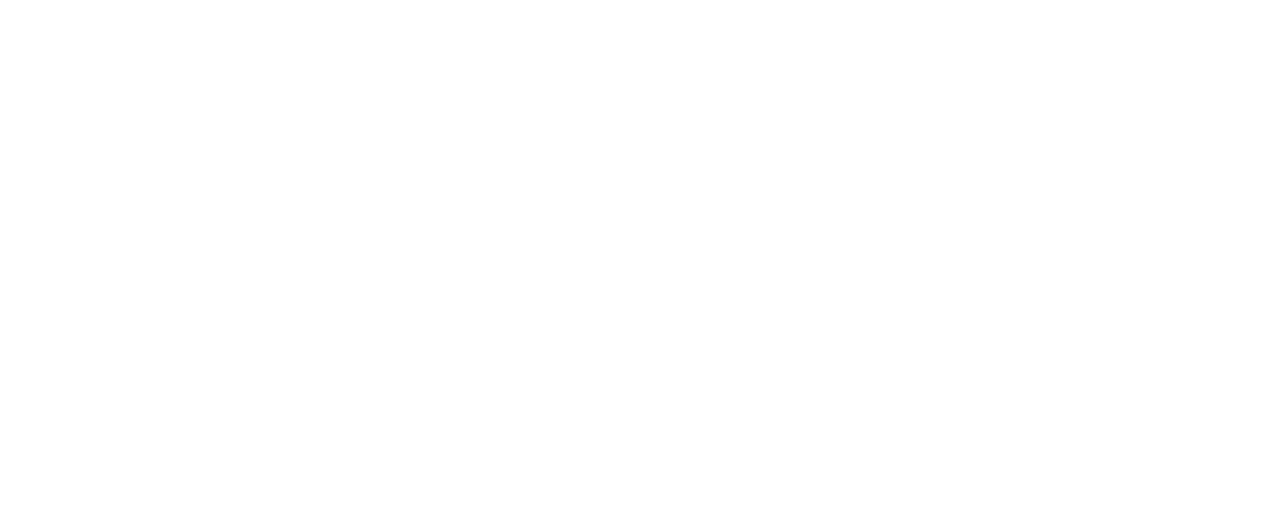
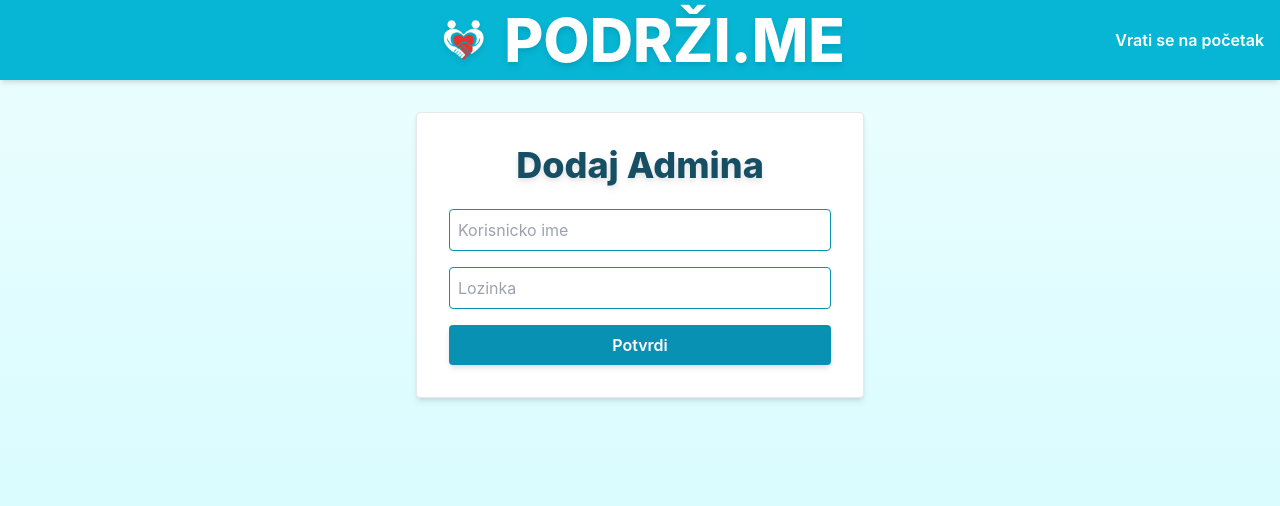
Before and after one commit to bratpeki/podrzi.me, a React app in the folder React/: page /admin/AddAdmin in a window 1280 px wide. Before the commit this address had no page. Shown: the top 506 px of the page. Built offline with nearby package versions, Linux system fonts and the light colour scheme.

Commit message:
pravljenje novih admina

```diff
--- a/React/src/App.js
+++ b/React/src/App.js
@@ -18,6 +18,7 @@ import ReviewPage from './pages/ReviewPage';
 import ViewProfilePage from "./pages/ViewProfilePage";
 import ForgotPasswordPage from "./pages/ForgotPasswordPage";
 import GuidePage from "./pages/GuidePage.js";
+import CategoryActionsView from "./pages/CategoryActionsView";
 
 import AdminLoginPage from "./pages/admin/AdminLoginPage";
 import AdminHomePage from "./pages/admin/AdminHomePage";
@@ -26,8 +27,7 @@ import AdminViewActions from "./pages/admin/AdminViewActions";
 import AdminViewRefunds from "./pages/admin/AdminViewRefundsPage";
 import AdminViewReports from "./pages/admin/AdminViewReports";
 import AdminViewReviews from "./pages/admin/AdminViewReviews";
-
-import CategoryActionsView from "./pages/CategoryActionsView";
+import AddAdmin from "./pages/admin/AddAdmin";
 
 import { AuthStateContext, useAuth } from "./components/UseAuthState";
 
@@ -85,6 +85,7 @@ function App() {
             <Route path="/admin/viewRefunds" element={<AdminViewRefunds />} />
             <Route path="/admin/viewReports" element={<AdminViewReports />} />
             <Route path="/admin/viewReviews" element={<AdminViewReviews />} />
+            <Route path="/admin/AddAdmin" element={<AddAdmin />} />
 
           </Routes>
         </Router>
--- /dev/null
+++ b/React/src/pages/admin/AddAdmin.js
@@ -0,0 +1,88 @@
+import React, { useContext, useState } from "react";
+import { useNavigate, Link } from "react-router-dom";
+import { AuthStateContext } from "../../components/UseAuthState";
+import { apiRequest } from "../../utility/FetchAPI";
+import AdminHeader from "./AdminHeader";
+
+function AddAdmin() {
+  const navigate = useNavigate();
+
+  const [username, setUsername] = useState("");
+  const [password, setPassword] = useState("");
+  const [responseMessage, setResponseMessage] = useState("");
+
+  const { authState } = useContext(AuthStateContext);
+
+  const handleRegister = async () => {
+    try {
+      const response = await apiRequest(
+        "admins/addadmin",
+        "POST",
+        authState.adminToken,
+        {
+          username: username,
+          password: password,
+        }
+      );
+
+      const text = await response;
+      if (text == "success") {
+        navigate("/admin/home");
+      } else if (text == "usernameError") {
+        setResponseMessage(
+          "Korisnicko ime je vec zauzeto! Molimo Vas unesite drugo korisnicko ime!"
+        );
+      } else if (text == "displayNameError") {
+        setResponseMessage(
+          "Prikazno ime je vec zauzeto! Molimo Vas unesite drugo prikazno ime!"
+        );
+      }
+    } catch (error) {
+      setResponseMessage("Registracija neuspjesna!");
+      console.error(error);
+    }
+  };
+
+  return (
+    <div className="min-h-screen bg-gray-50 flex flex-col items-center justify-start pt-10 gradient-style">
+      <AdminHeader></AdminHeader>
+      <h1 className="text-4xl font-bold text-cyan-600 mb-8">PODRZI.ME</h1>
+
+      <div className="w-full max-w-md bg-white p-8 shadow-md rounded border">
+        <h2 className="text-4xl font-extrabold mb-6 text-style">
+          <center>Dodaj Admina</center>
+        </h2>
+
+        <input
+          type="text"
+          placeholder="Korisnicko ime"
+          className="w-full mb-4 p-2 border border-cyan-600 rounded"
+          value={username}
+          onChange={(e) => setUsername(e.target.value)}
+          required
+        />
+
+        <input
+          type="password"
+          placeholder="Lozinka"
+          className="w-full mb-4 p-2 border border-cyan-600 rounded"
+          value={password}
+          onChange={(e) => setPassword(e.target.value)}
+          required
+        />
+
+        <button onClick={handleRegister} className="w-full  py-2 button-style">
+          Potvrdi
+        </button>
+
+        {responseMessage && (
+          <p className="text-center text-sm text-red-600 mb-2">
+            {responseMessage}
+          </p>
+        )}
+      </div>
+    </div>
+  );
+}
+
+export default AddAdmin;
--- a/React/src/pages/admin/AdminHomePage.js
+++ b/React/src/pages/admin/AdminHomePage.js
@@ -1,21 +1,40 @@
-
 import NavigationBar from "../../components/NavigationHeader";
-import { useNavigate } from "react-router-dom";
-import { Link } from "react-router-dom";
+import { useNavigate, Link } from "react-router-dom";
 import AdminHeader from "./AdminHeader";
 import { apiRequest } from "../../utility/FetchAPI";
 import Swal from "sweetalert2";
 import withReactContent from "sweetalert2-react-content";
 import { AuthStateContext } from "../../components/UseAuthState.js";
-import { useContext, useState } from "react";
+import { useContext, useState, useEffect } from "react";
 
 function AdminHomePage() {
-
   const navigate = useNavigate();
   const sweetAlert = withReactContent(Swal);
   const { authState } = useContext(AuthStateContext);
+  const [isOwner, setIsOwner] = useState(null);
 
+  useEffect(() => {
+    if (!authState.initialized) return;
+    const checkOwnership = async () => {
+      try {
+        const res = await apiRequest(
+          "admins/getowner",
+          "GET",
+          authState.adminToken
+        );
+        if (res) {
+          console.log("Setting isOwner to true");
+          setIsOwner(true);
+        }
+      } catch (err) {
+        console.error("Failed to check owner status:", err);
+      }
+    };
 
+    if (authState?.adminToken) {
+      checkOwnership();
+    }
+  }, [authState.adminToken]);
 
   const handleCreateGlobalNotification = async () => {
     const result = await sweetAlert.fire({
@@ -38,8 +57,7 @@ function AdminHomePage() {
         const res = await apiRequest(
           `admins/sendall?text=${text}`,
           "POST",
-                    authState.adminToken,
-
+          authState.adminToken
         );
 
         if (res === "success") {
@@ -71,50 +89,66 @@ function AdminHomePage() {
   };
 
   return (
-
-        <div className="min-h-screen bg-gray-50 flex flex-col items-center justify-start pt-10 gradient-style">
-
-            <AdminHeader></AdminHeader>
-
+    <div className="min-h-screen bg-gray-50 flex flex-col items-center justify-start gradient-style relative">
+      <AdminHeader />
       <div className="mt-16"></div>
 
-            <div className="flex flex-col bg-white rounded-lg shadow-md w-2/5 h-full  mt-20 items-center justify-center p-20">
+      <div className="flex flex-col bg-white rounded-lg shadow-md w-2/5 h-full mt-20 items-center justify-center p-20">
+        <h1 className="text-4xl font-bold text-cyan-900 mb-8 drop-shadow-md">
+          Administratorski panel
+        </h1>
 
-                <h1 className="text-4xl font-bold text-cyan-900 mb-8 drop-shadow-md"> Administratorski panel </h1>
-
-                <Link to={"/admin/viewAccounts"} className="button-style text-3xl w-72 h-20 mb-8 flex items-center justify-center">
+        <Link
+          to={"/admin/viewAccounts"}
+          className="button-style text-3xl w-72 h-20 mb-8 flex items-center justify-center"
+        >
           Pregled korisnika
         </Link>
 
-                <Link to={"/admin/viewActions"} className="button-style text-3xl w-72 h-20 mb-8 flex items-center justify-center">
+        <Link
+          to={"/admin/viewActions"}
+          className="button-style text-3xl w-72 h-20 mb-8 flex items-center justify-center"
+        >
           Pregled akcija
         </Link>
 
-                <Link to={"/admin/viewReports"} className="button-style text-3xl w-72 h-20 mb-8 flex items-center justify-center">
+        <Link
+          to={"/admin/viewReports"}
+          className="button-style text-3xl w-72 h-20 mb-8 flex items-center justify-center"
+        >
           Pregled prijava
         </Link>
 
-                <Link to={"/admin/viewRefunds"} className="button-style text-3xl w-72 h-20 mb-8 flex items-center justify-center text-center">
+        <Link
+          to={"/admin/viewRefunds"}
+          className="button-style text-3xl w-72 h-20 mb-8 flex items-center justify-center text-center"
+        >
           Pregled zahtjeva za povrat novca
         </Link>
-                <Link to={"/admin/viewReviews"} className="button-style text-3xl w-72 h-20 flex items-center justify-center text-center">
+
+        <Link
+          to={"/admin/viewReviews"}
+          className="button-style text-3xl w-72 h-20 flex items-center justify-center text-center"
+        >
           Pregled recenzija sistema
         </Link>
-
         <button
           onClick={handleCreateGlobalNotification}
-                    className="button-style text-3xl w-72 h-20 mt-8 bg-blue-600 text-white rounded-lg hover:bg-blue-700 transition"
+          className="button-style text-3xl w-72 h-20 mt-8 items-center justify-center text-center transition"
           >
           Kreiraj notifikaciju
         </button>
-
-
+            {isOwner && (
+              <Link
+                to={"/admin/addAdmin"}
+                className="button-style text-3xl w-72 h-14 mt-8 items-center justify-center text-center transition"
+              >
+                Dodaj admina
+              </Link>
+            )}
       </div>
-
     </div>
-
   );
-
 }
 
 export default AdminHomePage;
```
Lines whose indentation alone changed are shown as unchanged.
